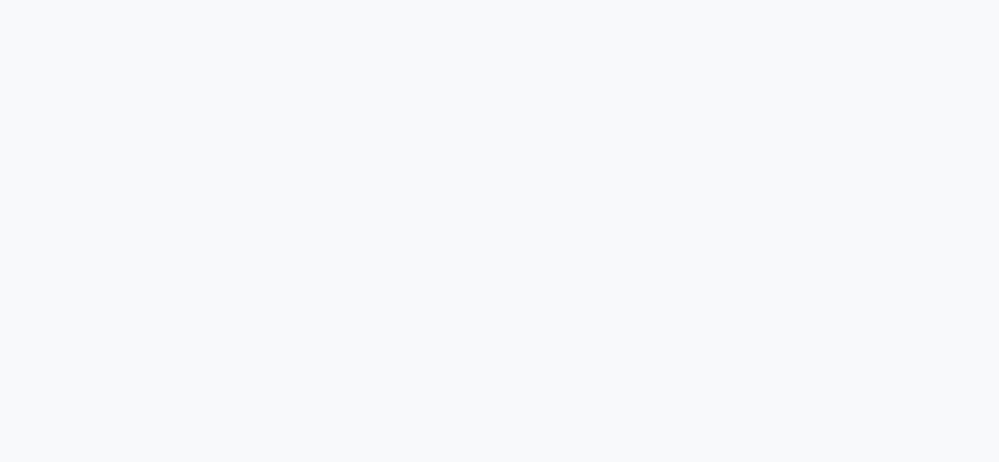
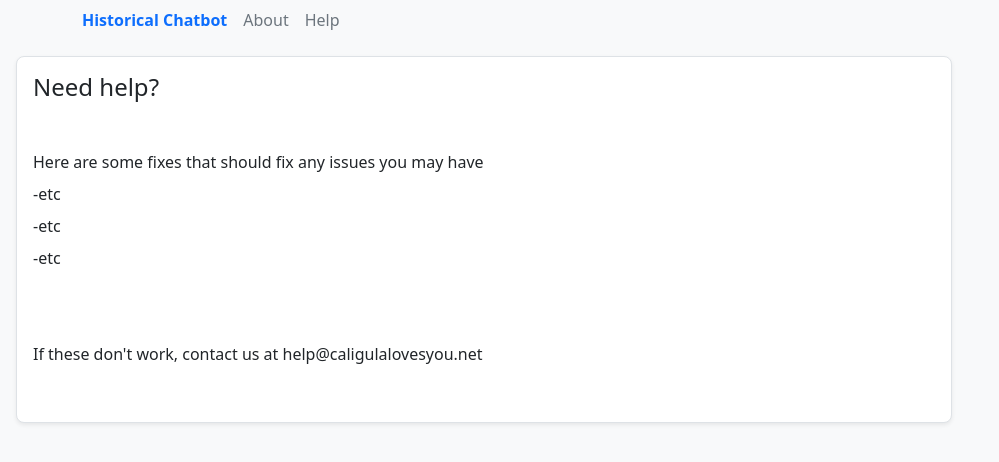
Before and after one commit to uniqpy/react-historical-chatbot, a React (Vite) app: page /help in a window 1280 px wide. Before the commit this address had no page. Shown: the top 462 px of the page, without its empty margins (0-999 px from the left). Built offline with nearby package versions, Linux system fonts and the light colour scheme.

Commit message:
added help page to fullfil wcag

```diff
--- a/src/App.jsx
+++ b/src/App.jsx
@@ -1,6 +1,7 @@
 import { Routes, Route, Link, Outlet } from 'react-router-dom';
 import ChatFullPage from './pages/ChatFullPage.jsx';
 import AboutDocs from './pages/AboutDocs.jsx';
+import HelpPage from './pages/HelpPage.jsx';
 
 // Simple top-left links (no header component)
 function TopLinks() {
@@ -9,6 +10,7 @@ function TopLinks() {
       <div className="d-flex align-items-center gap-3">
         <Link to="/" className="text-decoration-none fw-semibold">Historical Chatbot</Link>
         <Link to="/about" className="text-decoration-none text-secondary">About</Link>
+        <Link to="/help" className="text-decoration-none text-secondary">Help</Link>
       </div>
     </div>
   );
@@ -29,6 +31,7 @@ export default function App() {
       <Route element={<Layout />}>
         <Route index element={<ChatFullPage />} />
         <Route path="about" element={<AboutDocs />} />
+        <Route path="help" element={<HelpPage/>} />
       </Route>
     </Routes>
   );
--- /dev/null
+++ b/src/pages/HelpPage.jsx
@@ -0,0 +1,47 @@
+import { useEffect, useRef, useState } from 'react';
+import feather from 'feather-icons';
+
+export default function HelpPage(){
+    const [topic] = useState('Help');
+
+      return (
+    <div className="container-fluid px-3 h-flex">
+        <div className="col-12 col-lg-9 py-3 flex-col">
+          <div className="card rounded-3 shadow-sm border h-100">
+            <div className="card-body d-flex flex-column">
+              <h1 className="h4 mb-3">{CONTENT[topic].title}</h1>
+              <div className="text-body flex-grow-1 overflow-auto">
+                {CONTENT[topic].body.split('\n').map((line, idx) => {
+                  const t = line.trim();
+                  if (!t) return <p key={idx} className="mb-2">&nbsp;</p>;
+                  if (t.startsWith('- ')) {
+                    return <p key={idx} className="mb-1">{t}</p>;
+                  }
+                  if (t.endsWith(':')) {
+                    return <h2 key={idx} className="h6 mt-3">{t.replace(':','')}</h2>;
+                  }
+                  return <p key={idx} className="mb-2">{t}</p>;
+                })}
+              </div>
+            </div>
+          </div>
+        </div>
+      </div>
+  );
+}
+
+
+const CONTENT = {
+    Help:{
+        title: 'Need help?',
+        body: `
+Here are some fixes that should fix any issues you may have
+-etc
+-etc
+-etc
+
+
+If these don't work, contact us at help@caligulalovesyou.net
+        `
+    }
+}
```
